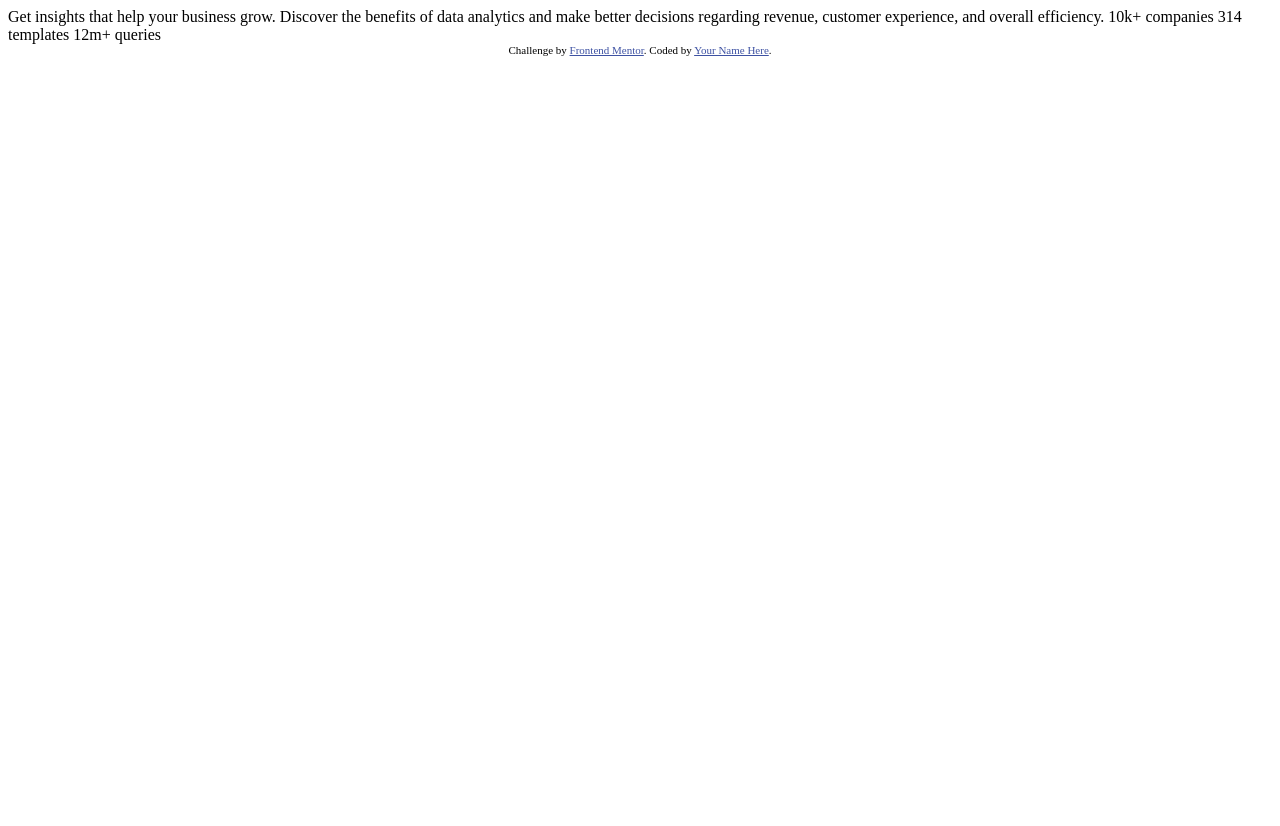
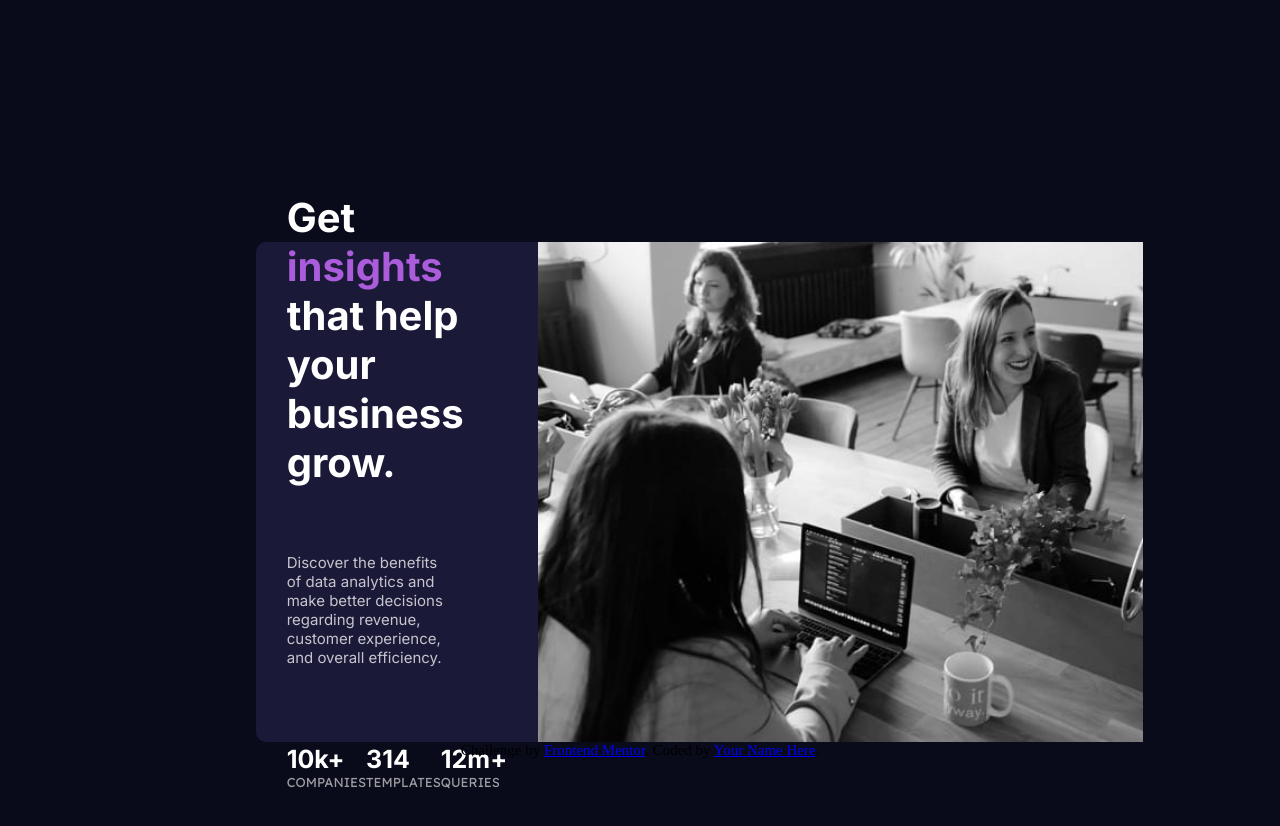
Before and after one commit to lucaspoor/Frontend-challenge-card-component, a plain HTML site: page index.html in a window 1280 px wide. Before the commit the page ends 800 px from the top, so only its background shows below. Drawn offline with Linux system fonts and the light colour scheme.

Commit message:
add card and text container

```diff
--- a/index.html
+++ b/index.html
@@ -9,21 +9,44 @@
   <title>Frontend Mentor | Stats preview card component</title>
 
   <!-- Feel free to remove these styles or customise in your own stylesheet 👍 -->
-  <style>
-    .attribution { font-size: 11px; text-align: center; }
-    .attribution a { color: hsl(228, 45%, 44%); }
-  </style>
+ <link rel="stylesheet" href="style/main.css">
+ <link rel="preconnect" href="https://fonts.googleapis.com">
+<link rel="preconnect" href="https://fonts.gstatic.com" crossorigin>
+<link href="https://fonts.googleapis.com/css2?family=Inter:wght@400;700&display=swap" rel="stylesheet">
+<link rel="preconnect" href="https://fonts.googleapis.com">
+<link rel="preconnect" href="https://fonts.gstatic.com" crossorigin>
+<link href="https://fonts.googleapis.com/css2?family=Lexend+Deca&display=swap" rel="stylesheet">
+
 </head>
 <body>
-
-  Get insights that help your business grow.
-
+  <section class="contenedorMayor">
+    <section class="contenedorMenor">
+<h1 class="titulo">
+  Get <span class="titulo">insights</span> that help your business grow.
+</h1 >
+<p class="subtitulo">
   Discover the benefits of data analytics and make better decisions regarding revenue, customer
   experience, and overall efficiency.
+</p>
 
-  10k+ companies
-  314 templates
-  12m+ queries
+<section class="stats">
+
+   <div class="statsBox">
+   <span class="titulo">10k+</span> <span class="textStat">COMPANIES</span>
+
+   </div>
+
+   <div class="statsBox">
+   <span class="titulo"> 314 </span><span class="textStat"> TEMPLATES </span>
+   </div>
+
+   <div class="statsBox">
+   <span class="titulo"> 12m+</span> <span class="textStat"> QUERIES</span>
+</div>
+</section>
+</section>
+<img class="imagenPrincipal" src="images/image-header-desktop.jpg">
+</section>
 
   <div class="attribution">
     Challenge by <a href="https://www.frontendmentor.io?ref=challenge" target="_blank">Frontend Mentor</a>.
--- /dev/null
+++ b/style/_contenedorMayor.scss
@@ -0,0 +1,13 @@
+$cardBackground: hsl(244, 38%, 16%);
+
+$accent: hsl(277, 64%, 61%);
+
+$font: 15px;
+
+.contenedorMayor{
+    background-color: $cardBackground;
+    width: 60%;
+    height: 50%;
+    display: flex;
+    border-radius: 10px;
+}
--- /dev/null
+++ b/style/_contenedorMenor.scss
@@ -0,0 +1,49 @@
+$cardBackground: hsl(244, 38%, 16%);
+
+$accent: hsl(277, 64%, 61%);
+
+$font: 15px;
+
+.contenedorMenor{
+    font-family: 'Inter', sans-serif;
+    color: hsl(0, 0%, 100%);
+    font-size: $font;
+    display: flex;
+    flex-direction: column;
+    align-content: center;
+    justify-content: center;
+    padding: 4%;
+    gap: 15%;
+    .titulo {
+        font-weight: 700;
+        font-size: 40px;
+
+        span {
+            color: $accent;
+        }
+    }
+    .subtitulo {
+        width: 75%;
+        color: hsla(0, 0%, 100%, 0.75);
+    }
+    .stats{
+        padding-top: 5%;
+        display: flex;
+        width: 70%;
+        justify-content: space-between;
+        .statsBox{
+            display: flex;
+            flex-direction: column;
+        }
+
+        .titulo{
+            font-size: 25px;
+        }
+        .textStat{
+            font-family: 'Lexend Deca', sans-serif;
+            color:hsla(0, 0%, 100%, 0.6) ;
+            font-size: 13px;
+        }
+    }
+
+}
--- /dev/null
+++ b/style/main.scss
@@ -0,0 +1,26 @@
+@use "contenedorMayor";
+@use "contenedorMenor";
+
+// main background
+$mainColor: hsl(233, 47%, 7%);
+
+$cardBackground: hsl(244, 38%, 16%);
+
+
+// basic font size
+$font: 15px;
+
+* {
+    box-sizing: border-box;
+    margin: 0;
+    padding: 0;
+    font-size: $font;
+}
+body{
+    background-color: $mainColor;
+    display: flex;
+    height: 1000px;
+    justify-content: center;
+    align-items: center;
+    flex-direction: column;
+}
```
Also changed, not shown: style/main.css (added), 1 other file.
